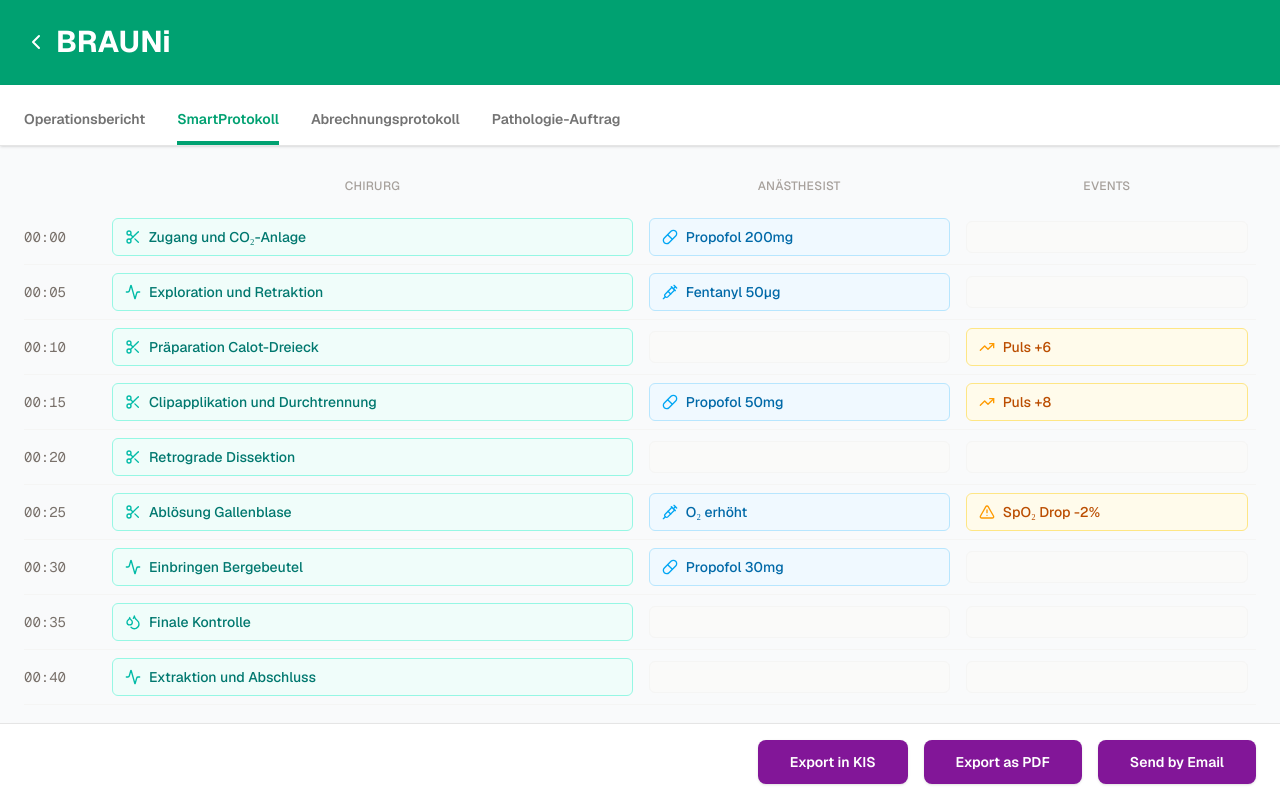
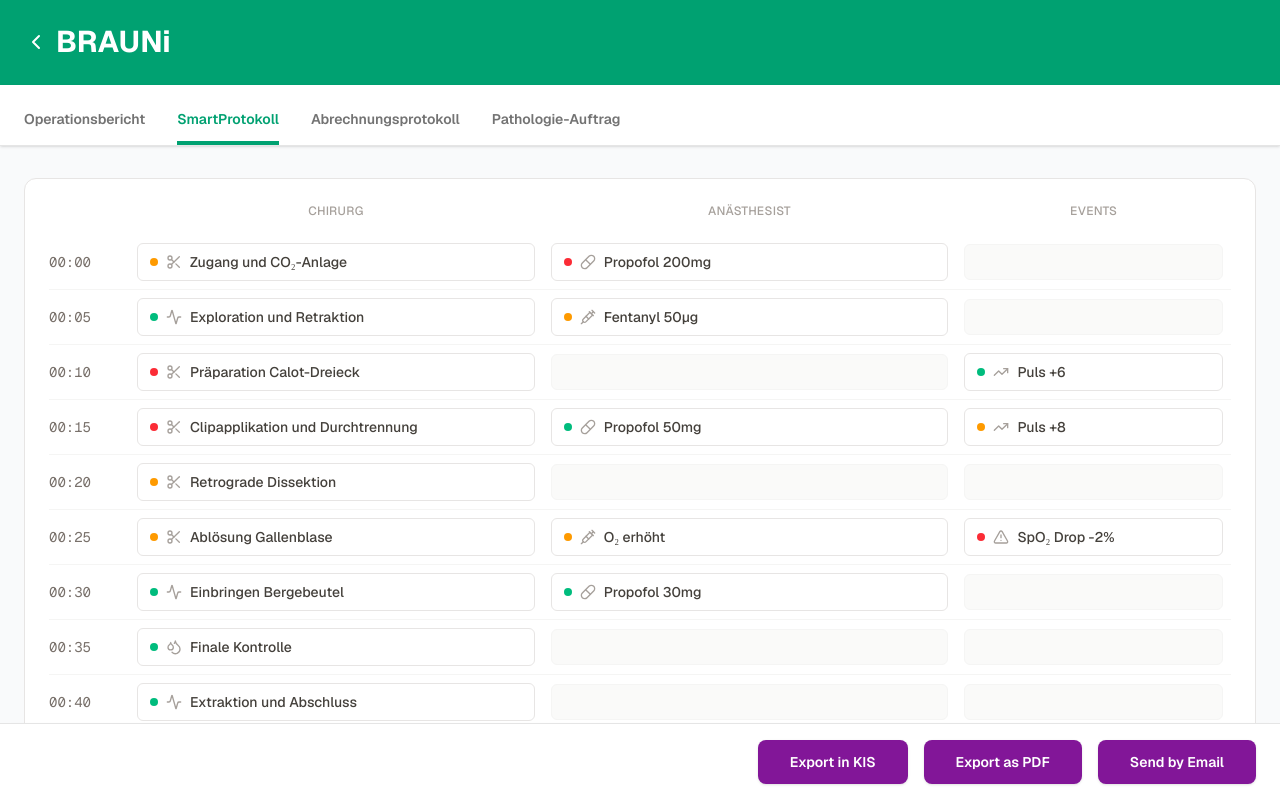
Before and after one commit to alm-engineering/BRAUNi-su, a Next.js app: page /op/1/smartprotokoll in a window 1280 px wide. Built offline with nearby package versions, Linux system fonts and the light colour scheme.

Commit message:
feat: update SmartProtokoll page with card layout and equal column widths
Match styling with other pages; add importance dots to action tags.

#VERCEL_SKIP

Co-authored-by: Michael J. Zoidl <528550+michaelzoidl@users.noreply.github.com>

```diff
--- a/app/op/[id]/smartprotokoll/page.tsx
+++ b/app/op/[id]/smartprotokoll/page.tsx
@@ -26,14 +26,25 @@ interface VitalRow {
   spo2?: string
   ekg?: string
   rhytm?: number
-  chirurg?: { type: "spuelung" | "biopsie" | "insufflation" | "schnitt" | "other"; label: string } | null
-  anesist?: { type: "adrenalin" | "propofol" | "fentanyl" | "other"; label: string } | null
-  event?: { type: "puls_sprung" | "spo2_drop" | "bp_change" | "alert" | "other"; label: string } | null
+  chirurg?: {
+    type: "spuelung" | "biopsie" | "insufflation" | "schnitt" | "other"
+    label: string
+    importance: "high" | "medium" | "low"
+  } | null
+  anesist?: {
+    type: "adrenalin" | "propofol" | "fentanyl" | "other"
+    label: string
+    importance: "high" | "medium" | "low"
+  } | null
+  event?: {
+    type: "puls_sprung" | "spo2_drop" | "bp_change" | "alert" | "other"
+    label: string
+    importance: "high" | "medium" | "low"
+  } | null
   reportText?: string
 }
 
 const protocolData: VitalRow[] = [
-  // 00:00 - Zugang und CO₂-Anlage
   {
     time: "00:00",
     puls: 72,
@@ -42,12 +53,11 @@ const protocolData: VitalRow[] = [
     spo2: "99%",
     ekg: "OK",
     rhytm: 72,
-    chirurg: { type: "schnitt", label: "Zugang und CO₂-Anlage" },
-    anesist: { type: "propofol", label: "Propofol 200mg" },
+    chirurg: { type: "schnitt", label: "Zugang und CO₂-Anlage", importance: "medium" },
+    anesist: { type: "propofol", label: "Propofol 200mg", importance: "high" },
     reportText:
       "Nach Einleitung der Allgemeinanästhesie und steriler Abdeckung des Operationsfeldes erfolgt der Zugang über eine subumbilikale Hautinzision. Die Veress-Nadel wird eingeführt und das Kapnoperitoneum mit CO₂ angelegt. Anschließend werden die Arbeitstrokare unter Sicht platziert. Die Trokarinzisionsstellen präsentieren sich trocken ohne aktive Blutung.",
   },
-  // 00:05 - Exploration und Retraktion
   {
     time: "00:05",
     puls: 68,
@@ -56,12 +66,11 @@ const protocolData: VitalRow[] = [
     spo2: "97%",
     ekg: "OK",
     rhytm: 68,
-    chirurg: { type: "other", label: "Exploration und Retraktion" },
-    anesist: { type: "fentanyl", label: "Fentanyl 50µg" },
+    chirurg: { type: "other", label: "Exploration und Retraktion", importance: "low" },
+    anesist: { type: "fentanyl", label: "Fentanyl 50µg", importance: "medium" },
     reportText:
       "Nach Einbringen der 30°-Optik zeigt sich bei der initialen Exploration des rechten Oberbauchs eine prall gefüllte Gallenblase mit bläulich-livider Wandverfärbung, vereinbar mit einer chronischen Cholezystitis. Die Leberoberfläche stellt sich mit glatter, glänzender Glisson-Kapsel und regelrechter bräunlich-roter Färbung dar. Es finden sich keine relevanten Adhäsionen im Zugangsbereich. Der Gallenblasenfundus wird mit einer atraumatischen Fasszange gefasst und zur kranialen Retraktion angehoben, um die Exposition des Calot-Dreiecks vorzubereiten.",
   },
-  // 00:10 - Präparation Calot-Dreieck
   {
     time: "00:10",
     puls: 74,
@@ -70,12 +79,11 @@ const protocolData: VitalRow[] = [
     spo2: "97%",
     ekg: "OK",
     rhytm: 74,
-    chirurg: { type: "schnitt", label: "Präparation Calot-Dreieck" },
-    event: { type: "puls_sprung", label: "Puls +6" },
+    chirurg: { type: "schnitt", label: "Präparation Calot-Dreieck", importance: "high" },
+    event: { type: "puls_sprung", label: "Puls +6", importance: "low" },
     reportText:
       "Es erfolgt die systematische Präparation des Calot-Dreiecks zur Etablierung des Critical View of Safety. Das Gallenblaseninfundibulum wird mittels laparoskopischer Fasszange nach lateral und kranial retrahiert. Unter Verwendung eines Maryland-Dissektors wird der peritoneale Überzug sowohl stumpf als auch scharf disseziert. Der Ductus cysticus und die Arteria cystica werden sukzessive aus dem periduktalen Fett- und Bindegewebe freipräpariert und skeletonisiert. Die Dissektion gestaltet sich bei dezenten entzündlichen Veränderungen des perivaskulären Gewebes technisch unproblematisch. Das Operationsfeld bleibt während der gesamten Präparationsphase übersichtlich und weitgehend trocken, lediglich minimale Sickerblutungen im Dissektionsbereich sind zu verzeichnen.",
   },
-  // 00:15 - Clipapplikation und Durchtrennung
   {
     time: "00:15",
     puls: 82,
@@ -84,13 +92,12 @@ const protocolData: VitalRow[] = [
     spo2: "96%",
     ekg: "OK",
     rhytm: 82,
-    chirurg: { type: "schnitt", label: "Clipapplikation und Durchtrennung" },
-    anesist: { type: "propofol", label: "Propofol 50mg" },
-    event: { type: "puls_sprung", label: "Puls +8" },
+    chirurg: { type: "schnitt", label: "Clipapplikation und Durchtrennung", importance: "high" },
+    anesist: { type: "propofol", label: "Propofol 50mg", importance: "low" },
+    event: { type: "puls_sprung", label: "Puls +8", importance: "medium" },
     reportText:
       "Nach vollständiger Darstellung des Critical View of Safety erfolgt die Clipversorgung der zystischen Strukturen. Am Ductus cysticus werden zwei Clips proximal und ein bis zwei Clips distal appliziert. Die Arteria cystica wird in gleicher Weise mit separaten Titanclips versorgt. Die korrekte Platzierung der Clips wird verifiziert. Das Operationsfeld zeigt sich nach erfolgter Clipapplikation trocken ohne Hinweise auf eine Leckage. Anschließend werden der Ductus cysticus und die Arteria cystica zwischen den applizierten Clips durchtrennt.",
   },
-  // 00:20 - Retrograde Dissektion
   {
     time: "00:20",
     puls: 78,
@@ -99,11 +106,10 @@ const protocolData: VitalRow[] = [
     spo2: "97%",
     ekg: "OK",
     rhytm: 78,
-    chirurg: { type: "schnitt", label: "Retrograde Dissektion" },
+    chirurg: { type: "schnitt", label: "Retrograde Dissektion", importance: "medium" },
     reportText:
       "Nach Durchtrennung der versorgten Strukturen beginnt die retrograde Dissektion der Gallenblase aus dem Leberbett. Unter Verwendung des Elektrokauters wird die Gallenblase schrittweise von der Fossa vesicae felleae abgelöst. Kleinere Gefäße im Leberbett werden mittels monopolarer Koagulation versorgt. Es zeigen sich im Dissektionsbereich Koagulationsspuren sowie eine geringe grünliche Verfärbung als Hinweis auf minimalen Galleaustritt, welcher klinisch nicht signifikant erscheint. Die Hämostase ist während der gesamten Dissektionsphase adäquat.",
   },
-  // 00:25 - Ablösung Gallenblase
   {
     time: "00:25",
     puls: 85,
@@ -112,13 +118,12 @@ const protocolData: VitalRow[] = [
     spo2: "95%",
     ekg: "OK",
     rhytm: 85,
-    chirurg: { type: "schnitt", label: "Ablösung Gallenblase" },
-    anesist: { type: "adrenalin", label: "O₂ erhöht" },
-    event: { type: "spo2_drop", label: "SpO₂ Drop -2%" },
+    chirurg: { type: "schnitt", label: "Ablösung Gallenblase", importance: "medium" },
+    anesist: { type: "adrenalin", label: "O₂ erhöht", importance: "medium" },
+    event: { type: "spo2_drop", label: "SpO₂ Drop -2%", importance: "high" },
     reportText:
       "Die Ablösung der Gallenblase vom Leberbett wird fortgesetzt. Bei entzündlich verändertem Gewebe im Sinne einer chronischen Cholezystitis erfolgt die Präparation mit besonderer Sorgfalt. Fibrinöse Auflagerungen im Bereich des Gallenblasenbetts werden dargestellt. Die elektrochirurgische Dissektion ermöglicht eine suffiziente Blutstillung. Das Leberbett präsentiert sich nach weitgehender Mobilisation der Gallenblase mit koagulierter Oberfläche ohne aktive Blutungsquellen.",
   },
-  // 00:30 - Einbringen Bergebeutel
   {
     time: "00:30",
     puls: 76,
@@ -127,12 +132,11 @@ const protocolData: VitalRow[] = [
     spo2: "97%",
     ekg: "OK",
     rhytm: 76,
-    chirurg: { type: "other", label: "Einbringen Bergebeutel" },
-    anesist: { type: "propofol", label: "Propofol 30mg" },
+    chirurg: { type: "other", label: "Einbringen Bergebeutel", importance: "low" },
+    anesist: { type: "propofol", label: "Propofol 30mg", importance: "low" },
     reportText:
       "Nach vollständiger Ablösung der Gallenblase vom Leberbett wird ein transparenter Bergebeutel in die Abdominalhöhle eingebracht. Die resezierte Gallenblase wird vorsichtig in den Endobag platziert. Das Präparat erscheint makroskopisch intakt ohne Hinweise auf eine Perforation. Die Gallenblasenwand zeigt eine chronisch-entzündliche Verdickung mit gelblich-bräunlicher Verfärbung, vereinbar mit dem präoperativ vermuteten Befund einer chronischen Cholezystitis.",
   },
-  // 00:35 - Finale Kontrolle
   {
     time: "00:35",
     puls: 70,
@@ -141,11 +145,10 @@ const protocolData: VitalRow[] = [
     spo2: "98%",
     ekg: "OK",
     rhytm: 70,
-    chirurg: { type: "spuelung", label: "Finale Kontrolle" },
+    chirurg: { type: "spuelung", label: "Finale Kontrolle", importance: "low" },
     reportText:
       "Die finale Inspektion des Gallenblasenbetts zeigt eine trockene Leberoberfläche ohne aktive Blutung. Die Clipstellen am Ductus-cysticus-Stumpf und am Arteria-cystica-Stumpf stellen sich regelrecht ohne Hinweise auf eine Leckage dar. Eine Nachkoagulation ist nicht erforderlich. Das Operationsfeld wird abschließend inspiziert, es finden sich keine zurückgelassenen Fremdkörper oder pathologischen Befunde.",
   },
-  // 00:40 - Extraktion und Abschluss
   {
     time: "00:40",
     puls: 66,
@@ -154,40 +157,37 @@ const protocolData: VitalRow[] = [
     spo2: "99%",
     ekg: "OK",
     rhytm: 66,
-    chirurg: { type: "insufflation", label: "Extraktion und Abschluss" },
+    chirurg: { type: "insufflation", label: "Extraktion und Abschluss", importance: "low" },
     reportText:
       "Die im Bergebeutel befindliche Gallenblase wird über den erweiterten Umbilikalport kontaminationsfrei extrahiert. Der Bergebeutel ist intakt, ein Steinverlust oder Gallenaustritt wird ausgeschlossen. Nach Entfernung der Trokare unter Sicht erfolgt die Deinsufflation des Pneumoperitoneums. Die Operation wird komplikationslos beendet. Das Präparat wird zur histopathologischen Untersuchung eingesandt.",
   },
 ]
 
 function EmptyCell() {
-  return <div className="h-8 w-full rounded-md bg-stone-50 border border-stone-100" />
+  return <div className="h-9 w-full rounded-md bg-stone-50 border border-stone-100" />
 }
 
 function ActionTag({
   type,
   label,
-  variant,
+  importance,
 }: {
   type: string
   label: string
-  variant: "surgeon" | "anesist" | "event"
+  importance: "high" | "medium" | "low"
 }) {
-  const styles = {
-    surgeon: "bg-teal-50 text-teal-700 border border-teal-200",
-    anesist: "bg-sky-50 text-sky-700 border border-sky-200",
-    event: "bg-amber-50 text-amber-700 border border-amber-200",
+  const importanceColors = {
+    high: "bg-red-500",
+    medium: "bg-amber-500",
+    low: "bg-emerald-500",
   }
 
-  const iconStyles = {
-    surgeon: "text-teal-500",
-    anesist: "text-sky-500",
-    event: "text-amber-500",
-  }
+  const iconColor = "text-stone-400"
 
   return (
-    <div className={`flex items-center gap-2 rounded-md ${styles[variant]} px-3 py-2`}>
-      <span className={iconStyles[variant]}>
+    <div className="flex items-center gap-2 rounded-md bg-white border border-stone-200 px-3 py-2">
+      <div className={`w-2 h-2 rounded-full flex-shrink-0 ${importanceColors[importance]}`} />
+      <span className={iconColor}>
         {type === "spuelung" && <Droplets className="h-4 w-4" />}
         {type === "biopsie" && <Link className="h-4 w-4" />}
         {type === "insufflation" && <Activity className="h-4 w-4" />}
@@ -200,82 +200,7 @@ function ActionTag({
         {type === "spo2_drop" && <AlertTriangle className="h-4 w-4" />}
         {type === "bp_change" && <Activity className="h-4 w-4" />}
       </span>
-      <span className="text-sm font-medium">{label}</span>
-    </div>
-  )
-}
-
-function VitalChart({
-  data,
-  dataKey,
-  dataKey2,
-  color,
-  color2,
-  gradientId,
-  gradientId2,
-  label,
-  label2,
-  unit,
-  domain,
-}: {
-  data: typeof chartData
-  dataKey: string
-  dataKey2?: string
-  color: string
-  color2?: string
-  gradientId: string
-  gradientId2?: string
-  label: string
-  label2?: string
-  unit: string
-  domain?: [number, number]
-}) {
-  return (
-    <div className="h-24 w-full">
-      <ResponsiveContainer width="100%" height="100%">
-        <AreaChart data={data} margin={{ top: 5, right: 5, left: 0, bottom: 0 }}>
-          <defs>
-            <linearGradient id={gradientId} x1="0" y1="0" x2="0" y2="1">
-              <stop offset="5%" stopColor={color} stopOpacity={0.25} />
-              <stop offset="95%" stopColor={color} stopOpacity={0.02} />
-            </linearGradient>
-            {gradientId2 && color2 && (
-              <linearGradient id={gradientId2} x1="0" y1="0" x2="0" y2="1">
-                <stop offset="5%" stopColor={color2} stopOpacity={0.25} />
-                <stop offset="95%" stopColor={color2} stopOpacity={0.02} />
-              </linearGradient>
-            )}
-          </defs>
-          <CartesianGrid strokeDasharray="3 3" stroke="#e7e5e4" vertical={false} tickLine={false} />
-          <XAxis dataKey="time" tick={{ fontSize: 9, fill: "#a8a29e" }} axisLine={false} />
-          <YAxis
-            domain={domain || ["auto", "auto"]}
-            tick={{ fontSize: 9, fill: "#a8a29e" }}
-            axisLine={false}
-            tickLine={false}
-            tickFormatter={(value) => `${value}${unit}`}
-            width={35}
-          />
-          <Area
-            type="monotone"
-            dataKey={dataKey}
-            stroke={color}
-            strokeWidth={2}
-            fill={`url(#${gradientId})`}
-            name={label}
-          />
-          {dataKey2 && color2 && gradientId2 && (
-            <Area
-              type="monotone"
-              dataKey={dataKey2}
-              stroke={color2}
-              strokeWidth={2}
-              fill={`url(#${gradientId2})`}
-              name={label2}
-            />
-          )}
-        </AreaChart>
-      </ResponsiveContainer>
+      <span className="text-sm font-medium text-stone-700">{label}</span>
     </div>
   )
 }
@@ -300,12 +225,13 @@ export default function SmartProtokollPage() {
 
   return (
     <div className="px-6 py-8">
+      <div className="bg-white border border-stone-200 rounded-xl p-6">
         <table className="w-full border-collapse">
           <thead>
             <tr className="text-xs uppercase tracking-wide text-stone-400">
               <th className="w-20 pb-4 text-left font-medium"></th>
-            <th className="pb-4 text-center font-medium">CHIRURG</th>
-            <th className="pb-4 text-center font-medium">ANÄSTHESIST</th>
+              <th className="pb-4 text-center font-medium w-[35%]">CHIRURG</th>
+              <th className="pb-4 text-center font-medium w-[35%]">ANÄSTHESIST</th>
               <th className="pb-4 text-center font-medium">EVENTS</th>
             </tr>
           </thead>
@@ -314,35 +240,31 @@ export default function SmartProtokollPage() {
               <tr
                 key={index}
                 onClick={() => handleRowClick(row)}
-              className="border-b border-stone-100 transition-colors duration-150 hover:bg-stone-100 cursor-pointer group"
+                className="border-b border-stone-100 transition-colors duration-150 hover:bg-stone-50 cursor-pointer group"
               >
-              {/* Time column */}
                 <td className="py-3 pr-4 font-mono text-sm text-stone-500 group-hover:text-stone-900 transition-colors">
                   {row.time}
                 </td>
 
-              {/* CHIRURG column */}
                 <td className="px-2 py-2">
                   {row.chirurg ? (
-                  <ActionTag type={row.chirurg.type} label={row.chirurg.label} variant="surgeon" />
+                    <ActionTag type={row.chirurg.type} label={row.chirurg.label} importance={row.chirurg.importance} />
                   ) : (
                     <EmptyCell />
                   )}
                 </td>
 
-              {/* ANESIST column */}
                 <td className="px-2 py-2">
                   {row.anesist ? (
-                  <ActionTag type={row.anesist.type} label={row.anesist.label} variant="anesist" />
+                    <ActionTag type={row.anesist.type} label={row.anesist.label} importance={row.anesist.importance} />
                   ) : (
                     <EmptyCell />
                   )}
                 </td>
 
-              {/* EVENTS column */}
                 <td className="px-2 py-2">
                   {row.event ? (
-                  <ActionTag type={row.event.type} label={row.event.label} variant="event" />
+                    <ActionTag type={row.event.type} label={row.event.label} importance={row.event.importance} />
                   ) : (
                     <EmptyCell />
                   )}
@@ -351,6 +273,7 @@ export default function SmartProtokollPage() {
             ))}
           </tbody>
         </table>
+      </div>
 
       <Sheet open={isDrawerOpen} onOpenChange={setIsDrawerOpen}>
         <SheetContent className="w-[520px] sm:w-[580px] px-6 py-4 flex flex-col h-full overflow-hidden">
```
Lines whose indentation alone changed are shown as unchanged.
